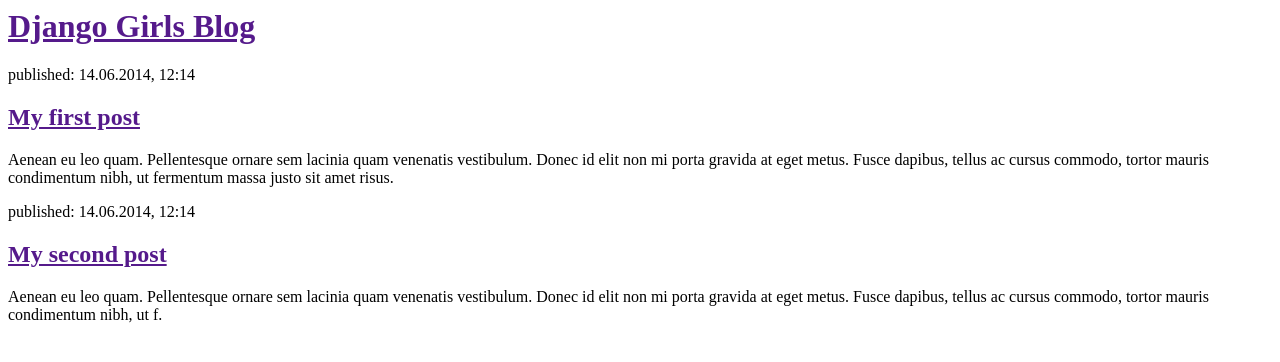
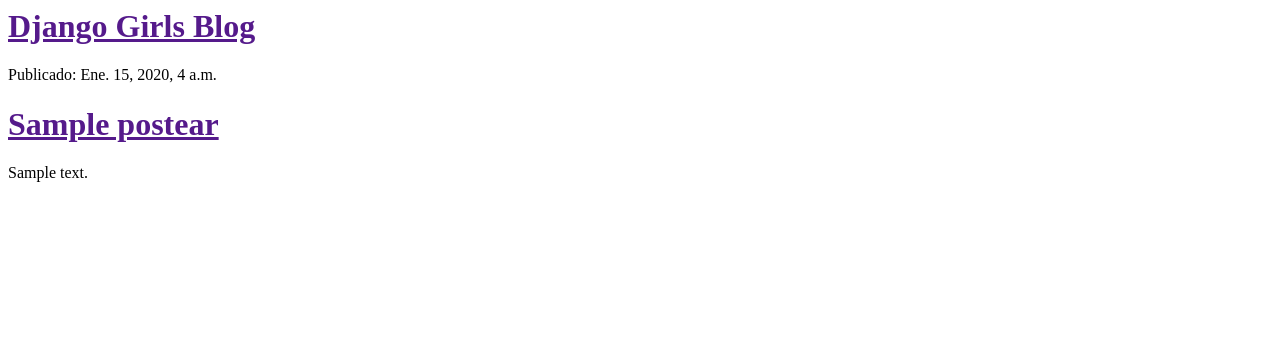
Before and after one commit to kevinmendez007/djangoapp, a Django app: page / in a window 1280 px wide. Shown: the top 362 px of the page. Run offline with Django 3.2, Linux system fonts and the light colour scheme; tables that the repository leaves empty hold one stand-in row (values such as "Sample post").

Commit message:
Se creo una consulta de datos y se desplego en la plantilla

```diff
--- a/blog/templates/blog/listar_articulo.html
+++ b/blog/templates/blog/listar_articulo.html
@@ -7,16 +7,12 @@
                <h1><a href="">Django Girls Blog</a></h1>
            </div>
 
+          {% for a in articulo %}
            <div>
-               <p>published: 14.06.2014, 12:14</p>
-               <h2><a href="">My first post</a></h2>
-               <p>Aenean eu leo quam. Pellentesque ornare sem lacinia quam venenatis vestibulum. Donec id elit non mi porta gravida at eget metus. Fusce dapibus, tellus ac cursus commodo, tortor mauris condimentum nibh, ut fermentum massa justo sit amet risus.</p>
+             <p> Publicado: {{a.fecha_creacion}} </p>
+             <h1><a href=""> {{a.titulo}} </a></h1>
+             <p> {{a.texto|linebreaksbr}} </p>
            </div>
-
-           <div>
-               <p>published: 14.06.2014, 12:14</p>
-               <h2><a href="">My second post</a></h2>
-               <p>Aenean eu leo quam. Pellentesque ornare sem lacinia quam venenatis vestibulum. Donec id elit non mi porta gravida at eget metus. Fusce dapibus, tellus ac cursus commodo, tortor mauris condimentum nibh, ut f.</p>
-           </div>
+           {% endfor %}
        </body>
    </html>
--- a/blog/views.py
+++ b/blog/views.py
@@ -1,5 +1,7 @@
 from django.shortcuts import render
+from blog.models import Postear
 
 # Create your views here.
 def listar_articulo(request):
-    return render(request, 'blog/listar_articulo.html', {})
+    articulo = Postear.objects.all()
+    return render(request, 'blog/listar_articulo.html', {'articulo':articulo})
```
